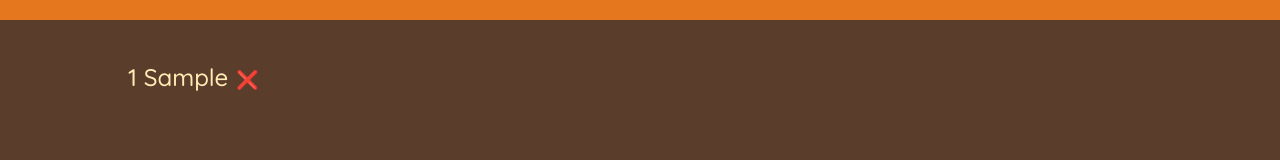
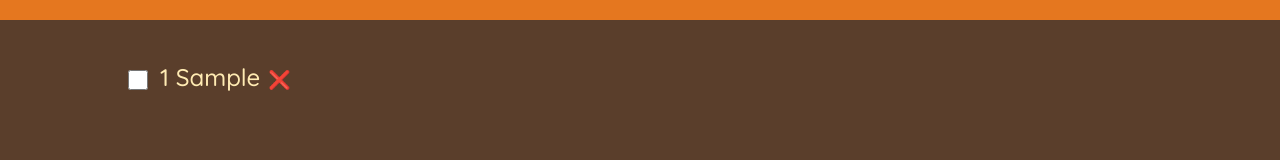
Before and after one commit to AlexDolz/Travel_list, a React (Create React App) app in the folder travel-list/: page / in a window 1280 px wide. Both pictures are taken after typing "Sample" into the empty fields and a click on the button "ADD". Shown: the part 257-417 px from the top of the page. Built offline with nearby package versions, Linux system fonts and the light colour scheme.

Commit message:
updating an item

```diff
--- a/travel-list/src/App.js
+++ b/travel-list/src/App.js
@@ -11,11 +11,23 @@
     setItems((items) => items.filter((item) => item.id !== id));
   }
 
+  function handleToogleItem(id) {
+    setItems((items) =>
+      items.map((item) =>
+        item.id === id ? { ...item, packed: !item.packed } : item
+      )
+    );
+  }
+
   return (
     <div className="app">
       <Logo />
       <Form onAddItems={handleAddItems} />
-      <PackingList items={items} onDeleteItem={handleDeleteItem} />
+      <PackingList
+        items={items}
+        onDeleteItem={handleDeleteItem}
+        onToogleItems={handleToogleItem}
+      />
       <Stats />
     </div>
   );
@@ -63,21 +75,31 @@
     </form>
   );
 }
-function PackingList({ items, onDeleteItem }) {
+function PackingList({ items, onDeleteItem, onToogleItems }) {
   return (
     <div className="list">
       <ul>
         {items.map((item) => (
-          <Item item={item} onDeleteItem={onDeleteItem} key={item.id} />
+          <Item
+            item={item}
+            onDeleteItem={onDeleteItem}
+            onToogleItems={onToogleItems}
+            key={item.id}
+          />
         ))}
       </ul>
     </div>
   );
 }
 
-function Item({ item, onDeleteItem }) {
+function Item({ item, onDeleteItem, onToogleItems }) {
   return (
     <li>
+      <input
+        type="checkbox"
+        value={item.packed}
+        onChange={() => onToogleItems(item.id)}
+      />
       <span style={item.packed ? { textDecoration: "line-through" } : {}}>
         {item.quantity} {item.description}
         <button onClick={() => onDeleteItem(item.id)}>❌</button>
```
